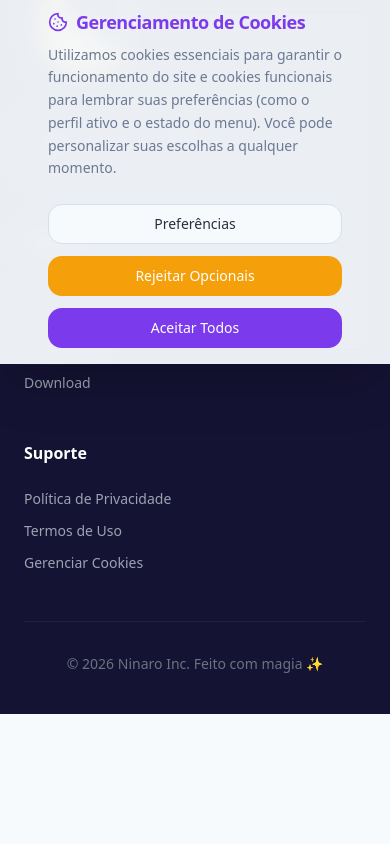
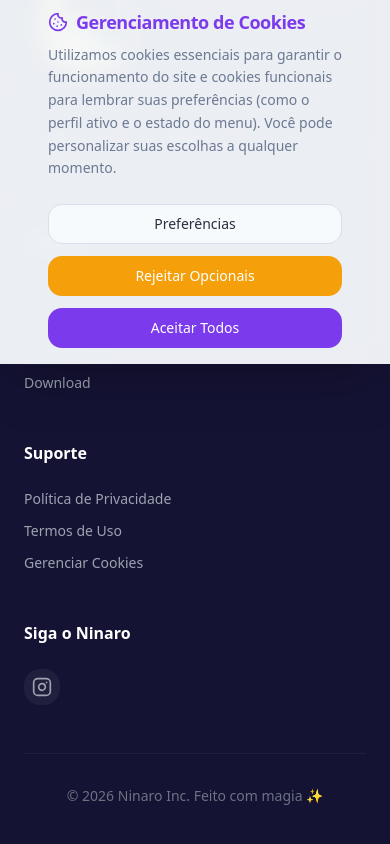
Before and after one commit to DouglasSalvagni/Comunidade, a Next.js app in the folder frontend/: page /terms in a window 390 px wide. Shown: the part 480-1324 px from the top of the page. Before the commit the page ends 1194 px from the top, so only its background shows below. Built offline with nearby package versions, Linux system fonts and the light colour scheme; no server answers.

Commit message:
ajuste contraste e redes sociais

```diff
--- a/frontend/src/components/Footer.tsx
+++ b/frontend/src/components/Footer.tsx
@@ -1,6 +1,6 @@
 "use client";
 
-import { Facebook, Instagram, Twitter, Youtube } from "lucide-react";
+import { Instagram } from "lucide-react";
 import { useCookieConsent } from "@/context/CookieConsentContext";
 
 const Footer = () => {
@@ -18,17 +18,8 @@ const Footer = () => {
               Criando momentos especiais de aprendizado e diversão para famílias.
             </p>
             <div className="flex gap-4">
-              <a href="#" className="p-2 rounded-lg bg-primary/10 hover:bg-primary/20 transition-smooth">
-                <Facebook className="w-5 h-5 text-primary" />
-              </a>
-              <a href="#" className="p-2 rounded-lg bg-primary/10 hover:bg-primary/20 transition-smooth">
+              <a href="https://www.instagram.com/ninaroapp" target="_blank" rel="noopener noreferrer" className="p-2 rounded-lg bg-primary/10 hover:bg-primary/20 transition-smooth">
                 <Instagram className="w-5 h-5 text-primary" />
-              </a>
-              <a href="#" className="p-2 rounded-lg bg-primary/10 hover:bg-primary/20 transition-smooth">
-                <Twitter className="w-5 h-5 text-primary" />
-              </a>
-              <a href="#" className="p-2 rounded-lg bg-primary/10 hover:bg-primary/20 transition-smooth">
-                <Youtube className="w-5 h-5 text-primary" />
               </a>
             </div>
           </div>
--- a/frontend/src/components/inspira/FooterInspira.tsx
+++ b/frontend/src/components/inspira/FooterInspira.tsx
@@ -1,6 +1,6 @@
 "use client";
 import React from "react";
-import { Instagram, Twitter, Facebook } from "lucide-react";
+import { Instagram } from "lucide-react";
 import Image from "next/image";
 import logo from "@/assets/logoninaro.webp";
 import { useCookieConsent } from "@/context/CookieConsentContext";
@@ -10,7 +10,7 @@ export const FooterInspira: React.FC = () => {
   return (
     <footer id="footer" className="bg-black/30 pt-20 pb-10 border-t border-white/5">
       <div className="container mx-auto px-6">
-        <div className="grid md:grid-cols-3 gap-12 mb-12">
+        <div className="grid md:grid-cols-4 gap-12 mb-12">
           <div>
             <div className="flex items-center gap-2 mb-6">
               <a href="/">
@@ -38,6 +38,14 @@ export const FooterInspira: React.FC = () => {
               <li><button onClick={openModal} className="hover:text-brand-teal text-left">Gerenciar Cookies</button></li>
             </ul>
           </div>
+          <div>
+            <h4 className="font-bold mb-6">Siga o Ninaro</h4>
+            <div className="flex gap-4">
+              <a href="https://www.instagram.com/ninaroapp" target="_blank" rel="noopener noreferrer" className="p-2 rounded-lg bg-white/5 hover:bg-white/10 transition-all duration-300 group">
+                <Instagram className="w-5 h-5 text-gray-400 group-hover:text-brand-teal transition-colors" />
+              </a>
+            </div>
+          </div>
         </div>
         <div className="border-t border-white/5 pt-8 text-center text-sm text-gray-500">
           <p>&copy; {new Date().getFullYear()} Ninaro Inc. Feito com magia ✨</p>
--- a/frontend/src/components/inspira/ManifestoInspira.tsx
+++ b/frontend/src/components/inspira/ManifestoInspira.tsx
@@ -79,8 +79,8 @@ export default function ManifestoInspira() {
                   transition={{ duration: 0.5, delay: index * 0.1 }}
                   className="bg-white/5 backdrop-blur-sm border border-white/10 p-6 rounded-2xl hover:border-brand-purple/30 transition-colors group"
                 >
-                  <div className="mb-4 bg-gradient-to-br from-white/10 to-white/5 w-12 h-12 rounded-xl flex items-center justify-center group-hover:scale-105 transition-transform">
-                    <item.icon className="w-6 h-6 text-brand-purple" />
+                  <div className="mb-4 bg-brand-purple/10 border border-brand-purple/20 w-12 h-12 rounded-xl flex items-center justify-center group-hover:scale-105 transition-transform">
+                    <item.icon className="w-6 h-6 text-brand-purple brightness-125" />
                   </div>
                   <h3 className="text-white font-semibold text-lg mb-2">{item.title}</h3>
                   <p className="text-sm text-gray-400 leading-relaxed">
```
